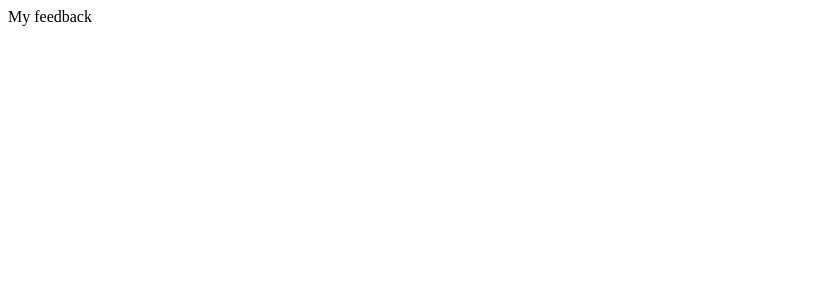
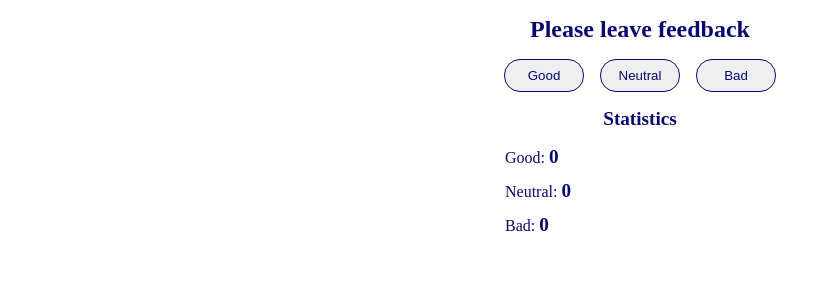
Before and after one commit to LiViS-code/goit-react-hw-02-feedback, a React (Create React App) app in the folder my-app/: page / in a window 1280 px wide. Shown: the top 300 px of the page, without its empty margins (0-831 px from the left). Built offline with nearby package versions, Linux system fonts and the light colour scheme.

Commit message:
add feedback component

```diff
--- a/my-app/src/components/Feedback.jsx
+++ b/my-app/src/components/Feedback.jsx
@@ -1,7 +1,73 @@
-import React from "react";
+import React, { Component } from "react";
+import {
+  Container,
+  Title,
+  Button,
+  ListButton,
+  ListFeedback,
+  StatisticsTitle,
+  FeedbackItem,
+  ListButtonItem,
+  Value,
+} from "./Feedback.styled";
 
-const Feedback = () => {
-  return <div>My feedback</div>;
-};
+class Feedback extends Component {
+  state = {
+    good: 0,
+    neutral: 0,
+    bad: 0,
+  };
+
+  handleIncrement = (e) => {
+    const name = e.currentTarget.name;
+    return this.setState({ [name]: this.state[name] + 1 });
+  };
+
+  render() {
+    const handleIncrement = this.handleIncrement;
+    const { good, neutral, bad } = this.state;
+    return (
+      <Container>
+        <Title>Please leave feedback</Title>
+
+        <ListButton>
+          <ListButtonItem>
+            <Button type="button" name="good" onClick={handleIncrement}>
+              Good
+            </Button>
+          </ListButtonItem>
+
+          <ListButtonItem>
+            <Button type="button" name="neutral" onClick={handleIncrement}>
+              Neutral
+            </Button>
+          </ListButtonItem>
+
+          <ListButtonItem>
+            <Button type="button" name="bad" onClick={handleIncrement}>
+              Bad
+            </Button>
+          </ListButtonItem>
+        </ListButton>
+
+        <StatisticsTitle>Statistics</StatisticsTitle>
+
+        <ListFeedback>
+          <FeedbackItem>
+            Good: <Value>{good}</Value>
+          </FeedbackItem>
+
+          <FeedbackItem>
+            Neutral: <Value>{neutral}</Value>
+          </FeedbackItem>
+
+          <FeedbackItem>
+            Bad: <Value>{bad}</Value>
+          </FeedbackItem>
+        </ListFeedback>
+      </Container>
+    );
+  }
+}
 
 export default Feedback;
```
